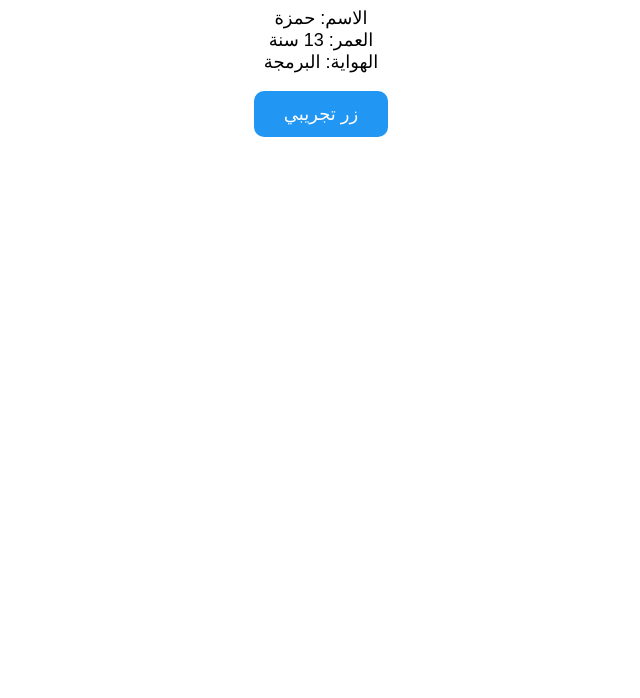
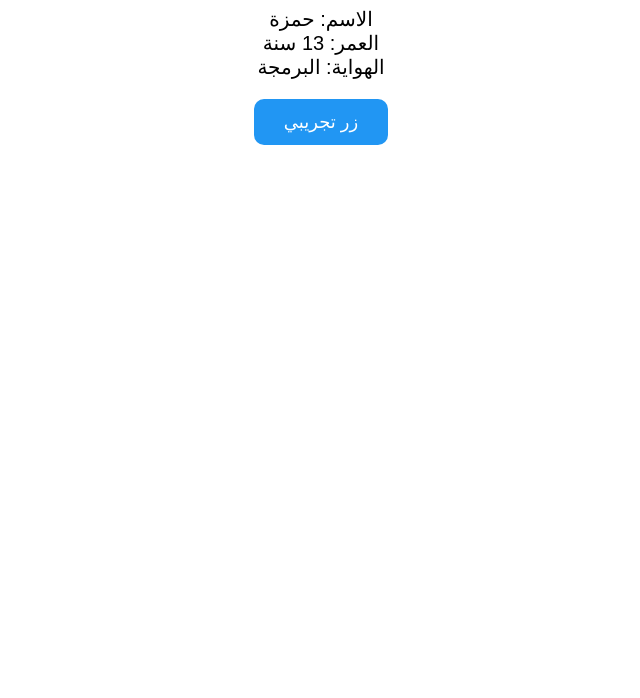
Before and after one commit to hamzawihamza1405-rgb/Hamza-s-First-Site-, a plain HTML site: page index.html in a window 1280 px wide. Shown: the part 102-800 px from the top of the page, without its empty margins (319-959 px from the left). Drawn offline with Linux system fonts and the light colour scheme.

Commit message:
Update index.html

```diff
--- a/index.html
+++ b/index.html
@@ -7,7 +7,7 @@
 <body style="background: #ffffff; font-family: sans-serif; text-align: center; padding: 20px;">
 
     <h1 style="color: #000000;">: تعريف</h1>
-    <p style="background: #ffffff; font-size: 18px;">
+    <p style="background: #ffffff; font-size: 20px;">
 الاسم: حمزة <br>
 العمر: 13 سنة <br>
 الهواية: البرمجة
```
